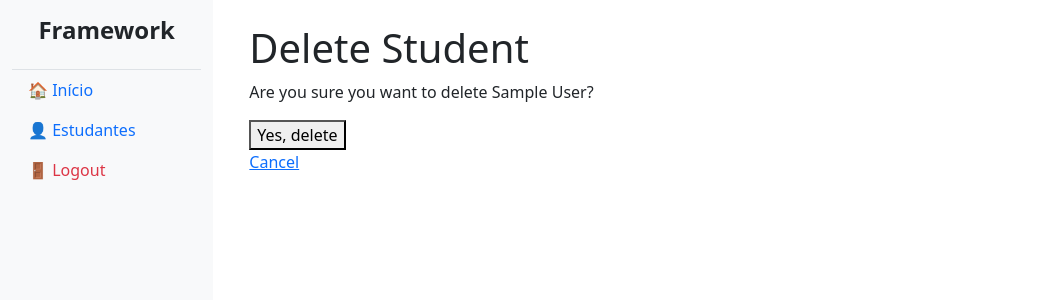
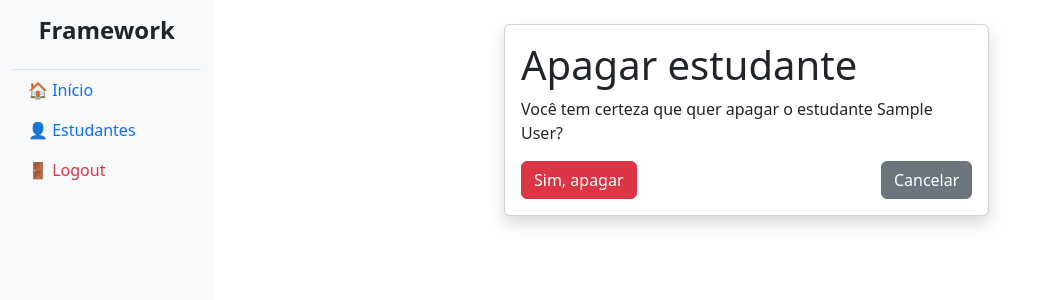
Before and after one commit to lusabo/framework, a Django app: page /students/1/delete/ in a window 1280 px wide. Shown: the top 300 px of the page, without its empty margins (0-1043 px from the left). Run offline with Django 5.2, Linux system fonts and the light colour scheme; a user stored in the database is signed in; tables that the repository leaves empty hold one stand-in row (values such as "Sample post").

Commit message:
Ajuste na página de confirmação de deleção.

```diff
--- a/enrollment/templates/student/confirm_delete.html
+++ b/enrollment/templates/student/confirm_delete.html
@@ -2,12 +2,20 @@
 
 {% block content %}
     <div class="container py-4">
-        <h1>Delete Student</h1>
-        <p>Are you sure you want to delete {{ student.name }}?</p>
-        <form method="post">
-            {% csrf_token %}
-            <button type="submit">Yes, delete</button>
-        </form>
-        <a href="{% url 'student-list' %}">Cancel</a>
+        <div class="row justify-content-center">
+            <div class="col-md-6">
+                <div class="card shadow">
+                    <div class="card-body">
+                        <h1 class="card-title">Apagar estudante</h1>
+                        <p class="card-text">Você tem certeza que quer apagar o estudante {{ student.name }}?</p>
+                        <form method="post" class="d-flex justify-content-between">
+                            {% csrf_token %}
+                            <button type="submit" class="btn btn-danger">Sim, apagar</button>
+                            <a href="{% url 'student-list' %}" class="btn btn-secondary">Cancelar</a>
+                        </form>
+                    </div>
+                </div>
+            </div>
+        </div>
     </div>
 {% endblock %}
```
